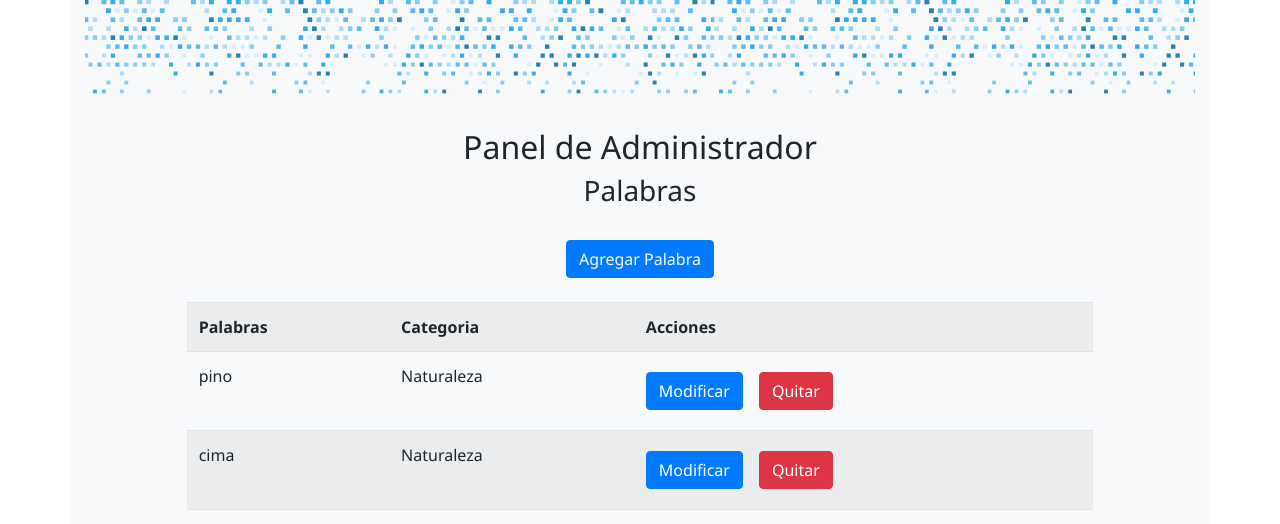
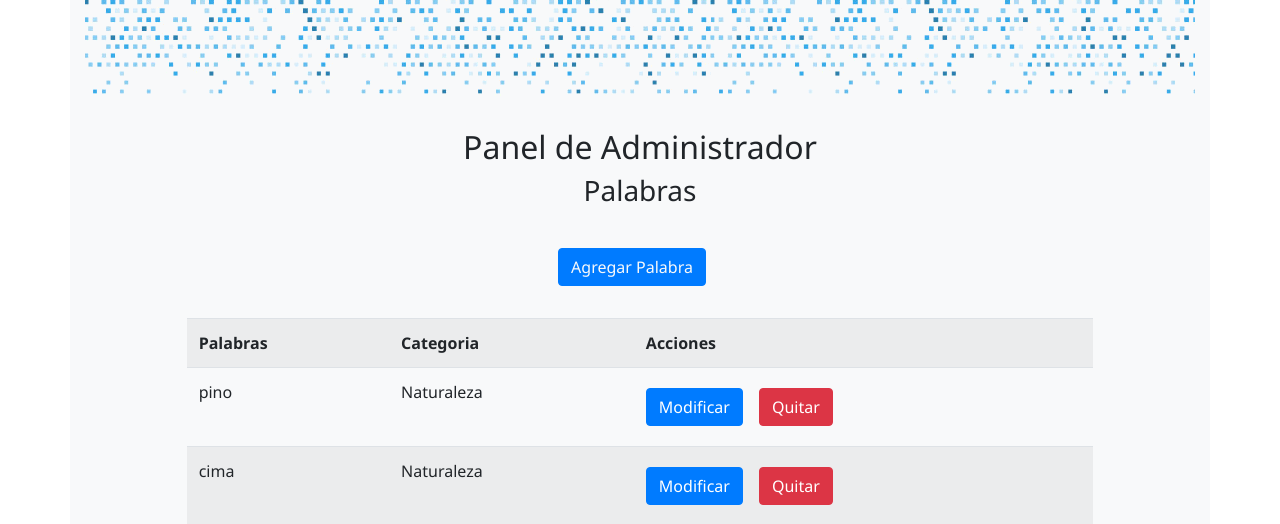
Before and after one commit to mollzilla/proyectointDH, a PHP site: page /admin/tabla-palabras.php in a window 1280 px wide. Shown: the top 524 px of the page. Run offline with PHP 8.4, Linux system fonts and the light colour scheme.

Commit message:
solucionada tarjeta trello diferencia de padding entre botones

```diff
--- a/web/admin/nueva-palabra.php
+++ b/web/admin/nueva-palabra.php
@@ -36,7 +36,7 @@
             </div>
 
             <div class="form-group">
-                <label for="Catetgoria">Categoria: </label>
+                <label for="Categoria">Categoria: </label>
                 <select class="custom-select" name="">
                   <option value="1" id="categoria">Naturaleza</option>
                 </select>
--- a/web/admin/tabla-palabras.php
+++ b/web/admin/tabla-palabras.php
@@ -31,7 +31,7 @@
 
     <div class="col-12 text-center mb-4">
     <br>
-    <button type="button" class="btn btn-primary" name="agregar"><a href="./nueva-palabra.php" class="text-light">Agregar Palabra</a></button>
+    <button type="button" class="mr-3 my-2  btn btn-primary" name="agregar"><a href="./nueva-palabra.php" class="text-light">Agregar Palabra</a></button>
     </div>
 
 <?php
```
